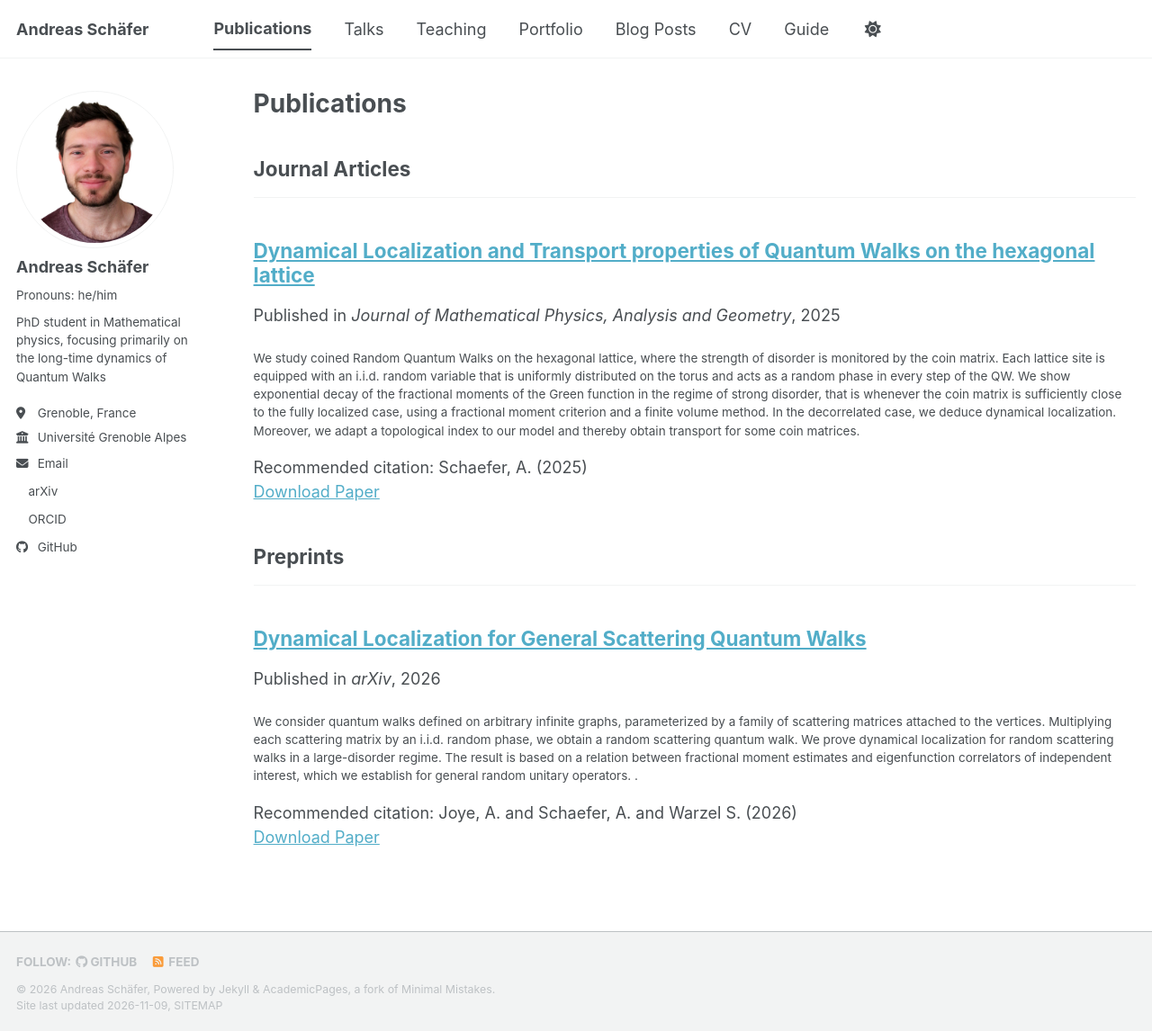
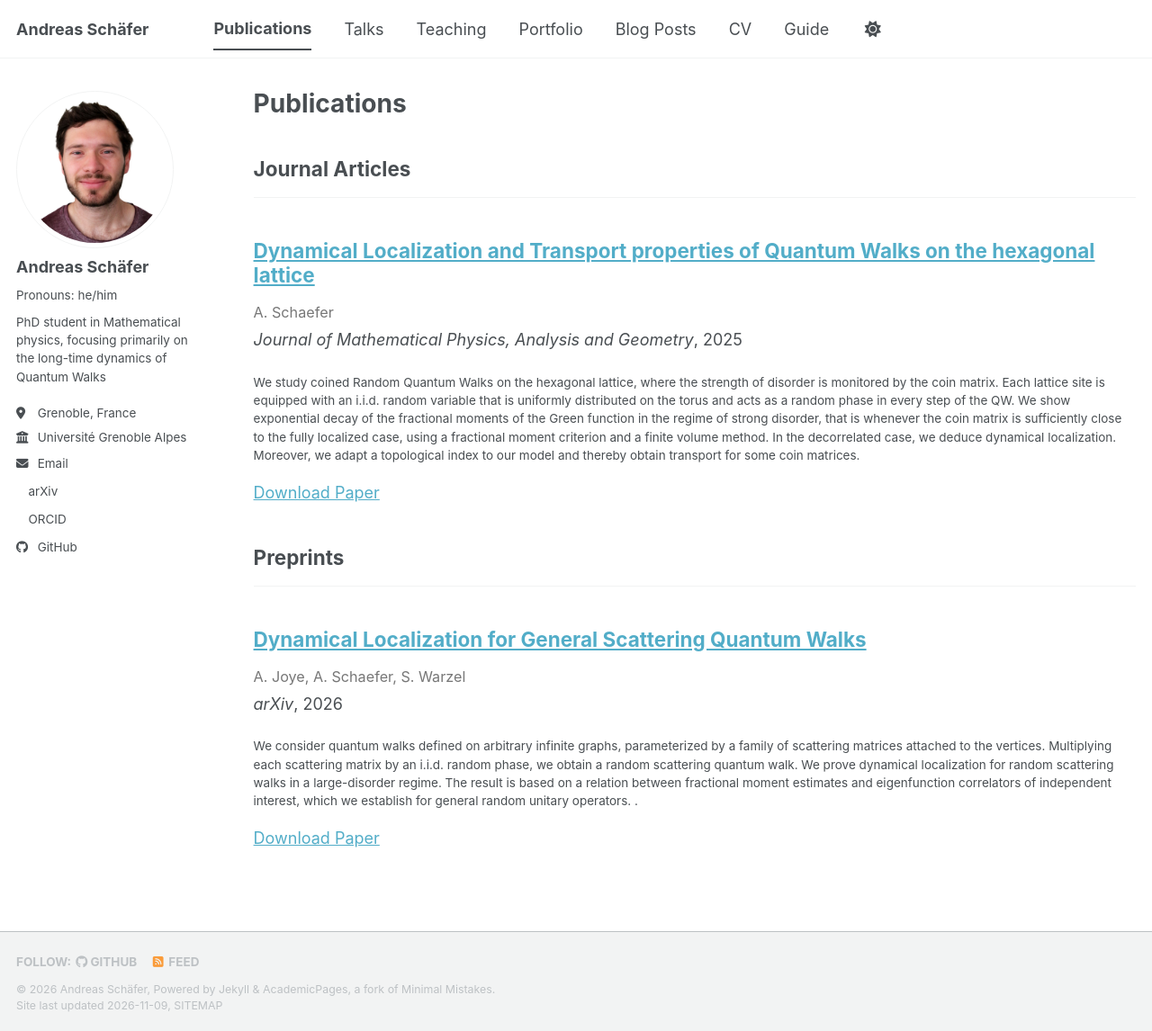
Before and after one commit to andreasschafer/andreasschafer.github.io, a Jekyll site: the page built from _pages/publications.html, in a window 1280 px wide and 1146 px high. Shown: the whole window at 90% size. Built offline with Jekyll 4.4.1, drawn with Linux system fonts in a browser that asks for light colours; a script bundle is joined from its source files by our own code; a style sheet for code colours, icons or effects is not loaded.

Commit message:
Change authors

```diff
--- a/_includes/archive-single.html
+++ b/_includes/archive-single.html
@@ -41,7 +41,15 @@
         {% if post.collection == 'teaching' %}
           <p> {{ post.type }}, <i>{{ post.venue }}</i>, {{ post.date | default: "1900-01-01" | date: "%Y" }} </p>
         {% elsif post.collection == 'publications' %}
-          <p>Published in <i>{{ post.venue }}</i>, {{ post.date | default: "1900-01-01" | date: "%Y" }} </p>
+          {% if post.authors %}
+            <p style="color: #777; font-size: 0.9em; margin-bottom: 0.3em;">
+              {{ post.authors }}
+            </p>
+          {% endif %}
+          <p style="margin-top: 0;">
+            <i>{{ post.venue }}</i>,
+            {{ post.date | date: "%Y" }}
+          </p>
         {% elsif post.date %}
          <p class="page__date"><strong><i class="fa fa-fw fa-calendar" aria-hidden="true"></i> {{ site.data.ui-text[site.locale].date_label | default: "Published:" }}</strong> <time datetime="{{ post.date | default: "1900-01-01" | date_to_xmlschema }}">{{ post.date | default: "1900-01-01" | date: "%B %d, %Y" }}</time></p>
         {% endif %}
@@ -53,10 +61,9 @@
     {% endif %}
 
     {% include /components/citations.html
-        citation=post.citation
-        paperurl=post.paperurl
-        slidesurl=post.slidesurl
-        bibtexurl=post.bibtexurl
+      paperurl=post.paperurl
+      slidesurl=post.slidesurl
+      bibtexurl=post.bibtexurl
     %}
 
   </article>
```
Also changed, not shown: _publications/2025-hexagonal-lattice.md (+1 -0 lines), _publications/2026-dyn-loc-sqw.md (+1 -0 lines).
